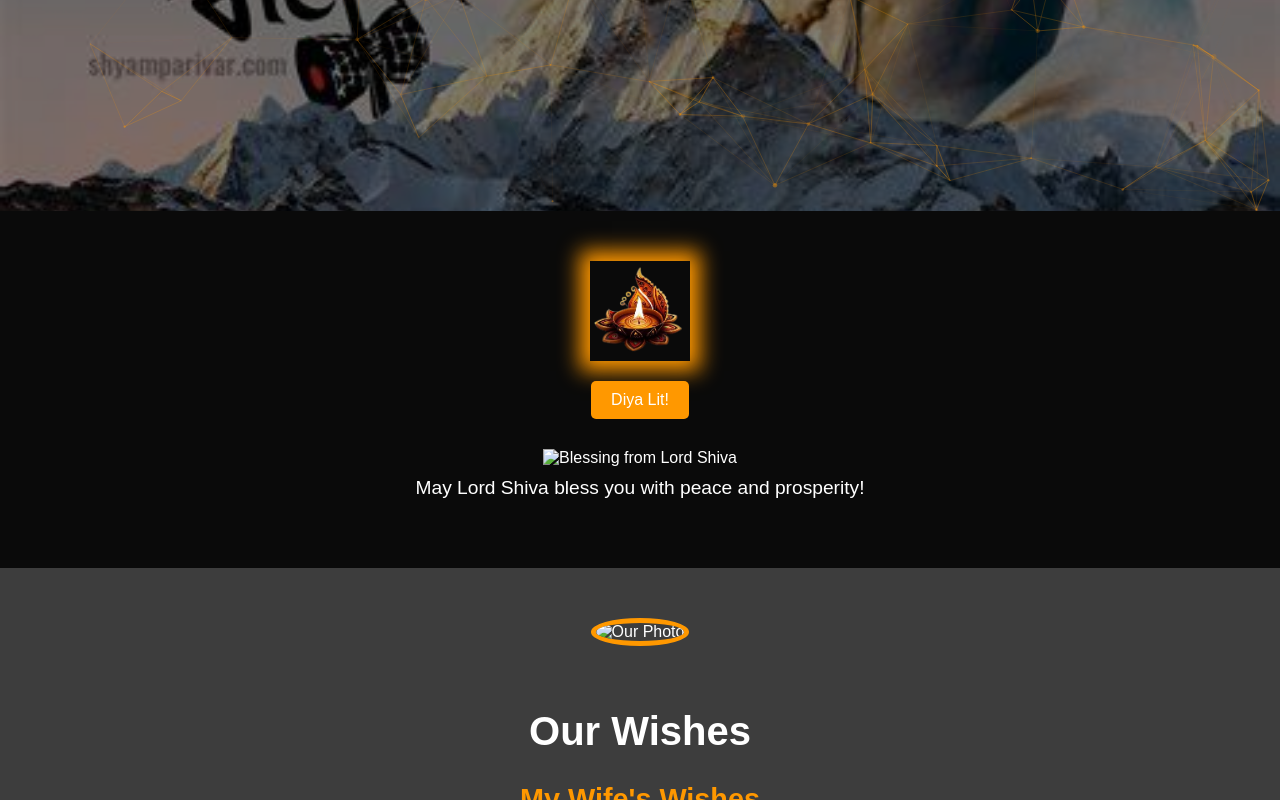
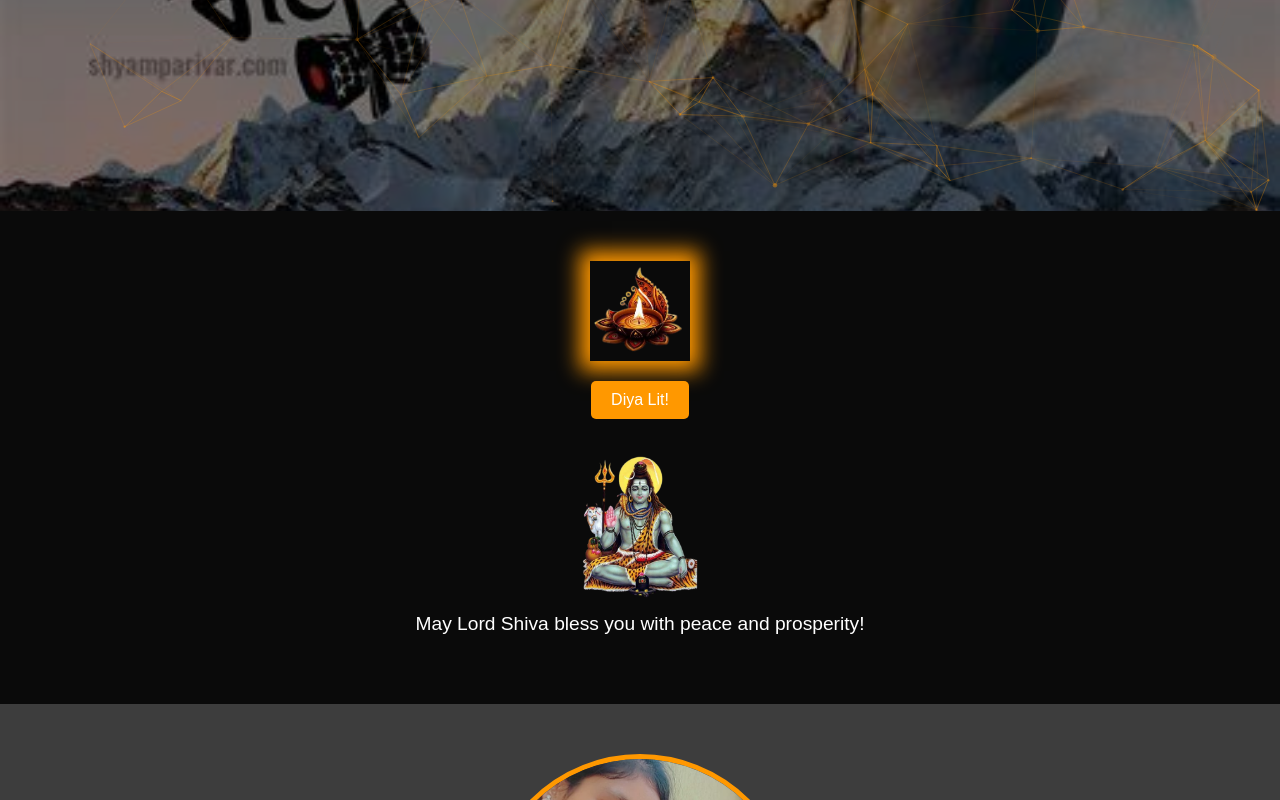
Before and after one commit to samakshrastogi/mahashivratri, a plain HTML site: page index.html in a window 1280 px wide. Both pictures are taken after a click on the button "Light the Diya". Shown: the part 589-1389 px from the top of the page. Drawn offline with nearby package versions, Linux system fonts and the light colour scheme; files whose address does not match are found by name.

Commit message:
Update index.html

```diff
--- a/index.html
+++ b/index.html
@@ -26,7 +26,7 @@
             <button id="light-diya">Light the Diya</button>
         </div>
         <div class="blessing" id="blessing">
-            <img src="assets/shiva-blessing.png" alt="Blessing from Lord Shiva">
+            <img src="shiva-blessing.png" alt="Blessing from Lord Shiva">
             <p>May Lord Shiva bless you with peace and prosperity!</p>
         </div>
     </section>
@@ -35,7 +35,7 @@
     <section class="feelings-section">
         <div class="feelings-container">
             <div class="our-photo">
-                <img src="assets/1.jpg" alt="Our Photo">
+                <img src="1.jpg" alt="Our Photo">
             </div>
             <div class="feelings-content">
                 <h2>Our Wishes</h2>
@@ -70,7 +70,7 @@
 
     <!-- Background Music -->
     <audio id="background-music" loop>
-        <source src="assets/shiv-mantra.mp3" type="audio/mpeg">
+        <source src="shiv-mantra.mp3" type="audio/mpeg">
         Your browser does not support the audio element.
     </audio>
 
```
